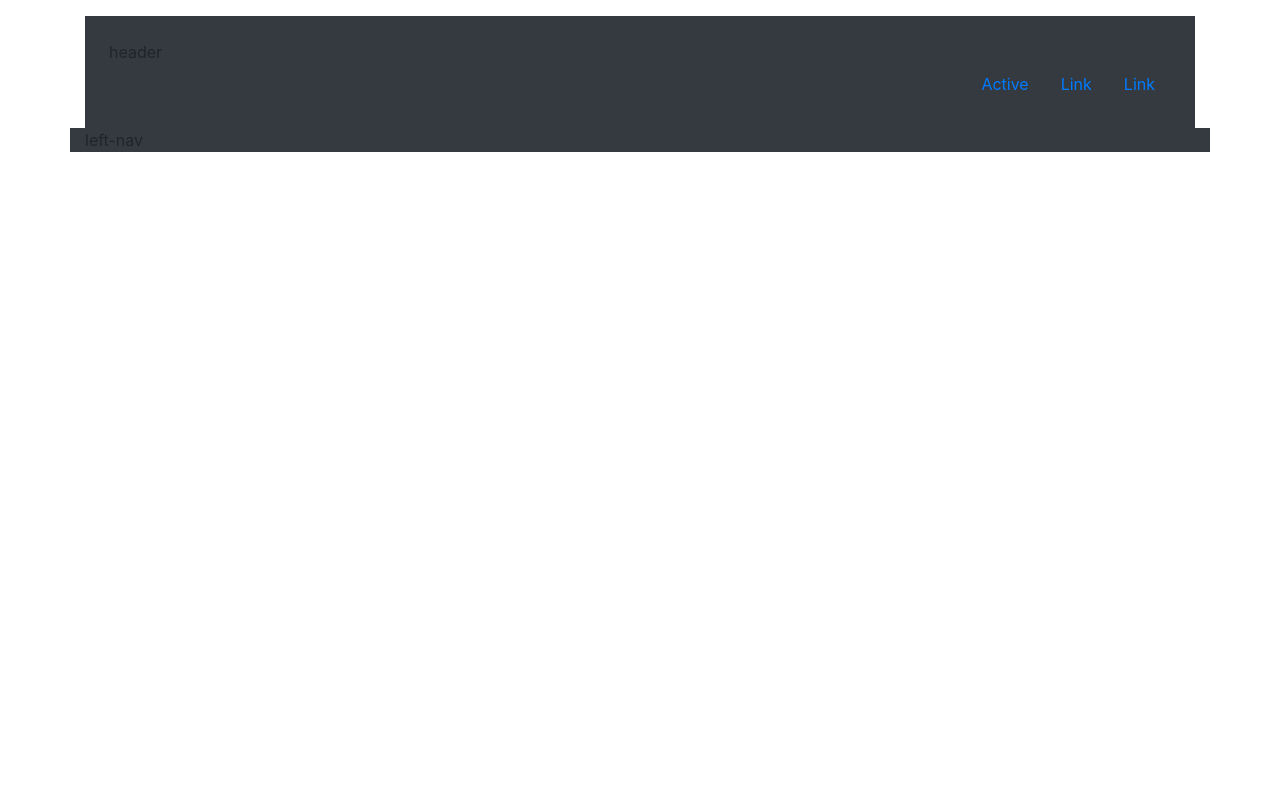
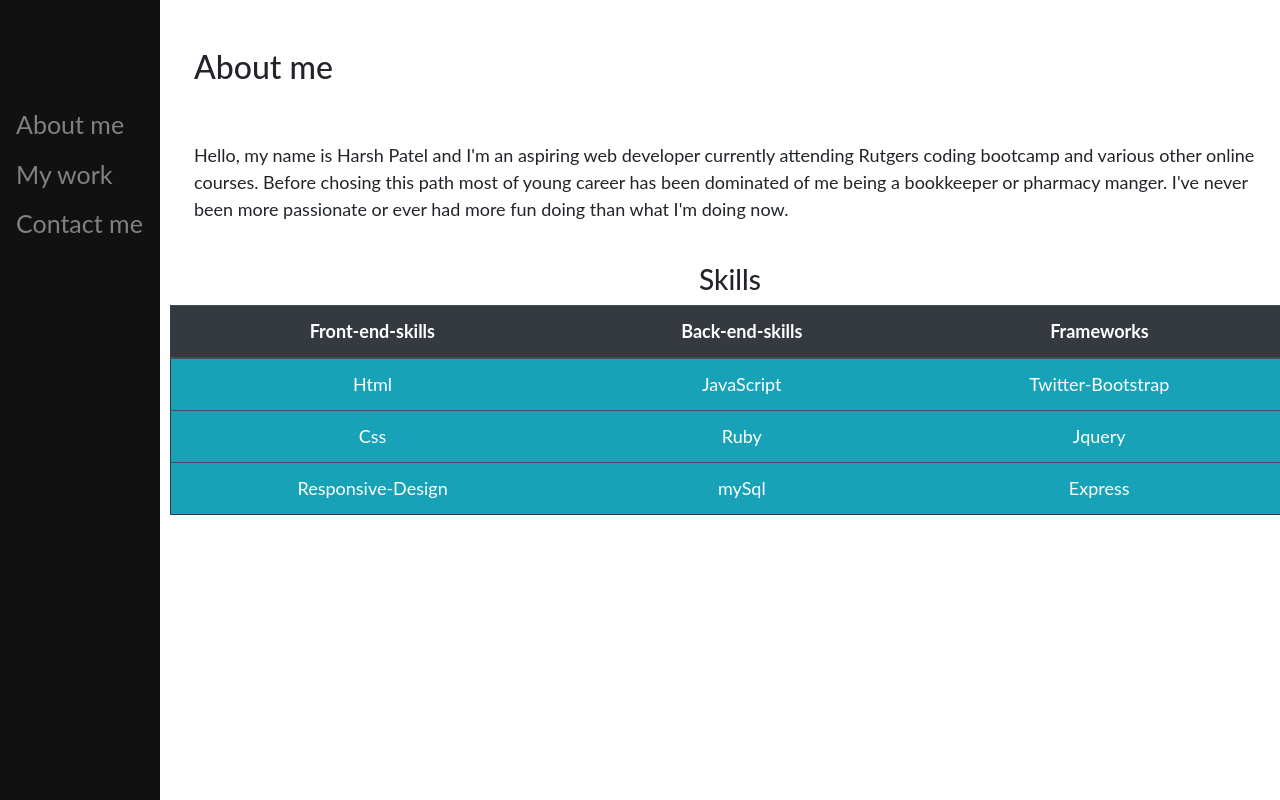
Before and after one commit to harshpaddle/hp-portfolio, a plain HTML site: page index.html in a window 1280 px wide. Drawn offline with nearby package versions, Linux system fonts and the light colour scheme.

Commit message:
semi-complete About Me

```diff
--- a/assets/css/style.css
+++ b/assets/css/style.css
@@ -0,0 +1,45 @@
+body {
+  font-family: "Lato", sans-serif;
+}
+
+.sidenav {
+  height: 100%;
+  width: 160px;
+  position: fixed;
+  z-index: 1;
+  top: 0;
+  left: 0;
+  background-color: #111;
+  overflow-x: hidden;
+  padding-top: 100px;
+}
+
+.sidenav a {
+  padding: 6px 8px 6px 16px;
+  text-decoration: none;
+  font-size: 25px;
+  color: #818181;
+  display: block;
+}
+
+.sidenav a:hover {
+  color: #f1f1f1;
+}
+
+.main {
+  margin-left: 160px;
+  /* Same as the width of the sidenav */
+  font-size: 18px;
+  /* Increased text to enable scrolling */
+  padding: 0px 10px;
+}
+
+@media screen and (max-height: 450px) {
+  .sidenav {
+    padding-top: 15px;
+  }
+
+  .sidenav a {
+    font-size: 18px;
+  }
+}
--- a/index.html
+++ b/index.html
@@ -11,34 +11,69 @@
   <title>Harsh Patel</title>
 </head>
 
-<body class="container">
+<body>
 
-  <header class="container container-fluid bg-dark p-4 mt-3">
-    header
-    <!-- nav right -->
-    <ul class="nav justify-content-end">
-      <li class="nav-item">
-        <a class="nav-link active" href="#">Active</a>
-      </li>
-      <li class="nav-item">
-        <a class="nav-link" href="#">Link</a>
-      </li>
-      <li class="nav-item">
-        <a class="nav-link" href="#">Link</a>
-      </li>
+  <!-- want a left nav here that opens up when clicked -->
 
-    </ul>
-  </header>
+  <!--  -->
+
+  <div class="sidenav">
+    <a href=".about-me">About me</a>
+    <!-- <a href="#">Services</a> -->
+    <a href="#">My work</a>
+    <a href="#">Contact me</a>
+  </div>
+
+  <!-- main content -->
+    <!-- about me -->
+
+    <div class="main container">
+      <div class="about-me pt-4">
+        <h2 class="display-5 p-4">
+          About me
+        </h2>
+
+        <p class="p-4">
+          Hello, my name is Harsh Patel and I'm an aspiring web developer currently attending Rutgers coding bootcamp and
+          various other online courses. Before chosing this path most of young career has been dominated of me being a bookkeeper or pharmacy manger. I've never been more passionate or ever had more fun doing than what I'm doing now.
+        </p>
+
+        <h3 class="text-center">
+          Skills
+        </h3>
+        <table class="table table-dark text-center align-self-center">
+          <thead class="p-4">
+            <tr>
+              <th scope="col">Front-end-skills</th>
+              <th scope="col">Back-end-skills</th>
+              <th scope="col">Frameworks</th>
+            </tr>
+          </thead>
+          <tbody class="bg-info border border-dark rounded-lg">
+            <tr>
+              <td>Html</td>
+              <td>JavaScript</td>
+              <td>Twitter-Bootstrap</td>
+            </tr>
+            <tr>
+              <td>Css</td>
+              <td>Ruby</td>
+              <td>Jquery</td>
+            </tr>
+            <tr>
+              <td>Responsive-Design</td>
+              <td>mySql</td>
+              <td>Express</td>
+            </tr>
+          </tbody>
+        </table>
+      </div>
+    </div>
 
 
 
-  <div class="row">
-      <!-- left navigation  -->
-    <div class="left-nav bg-dark container">
-      left-nav
-    </div>
 
-  </div>
+
 
   <script src="https://cdnjs.cloudflare.com/ajax/libs/jquery/3.3.1/jquery.slim.min.js"></script>
   <script src="https://cdnjs.cloudflare.com/ajax/libs/popper.js/1.14.7/umd/popper.min.js"></script>
```
Also changed, not shown: contact.html (deleted), portfolio.html (deleted).
